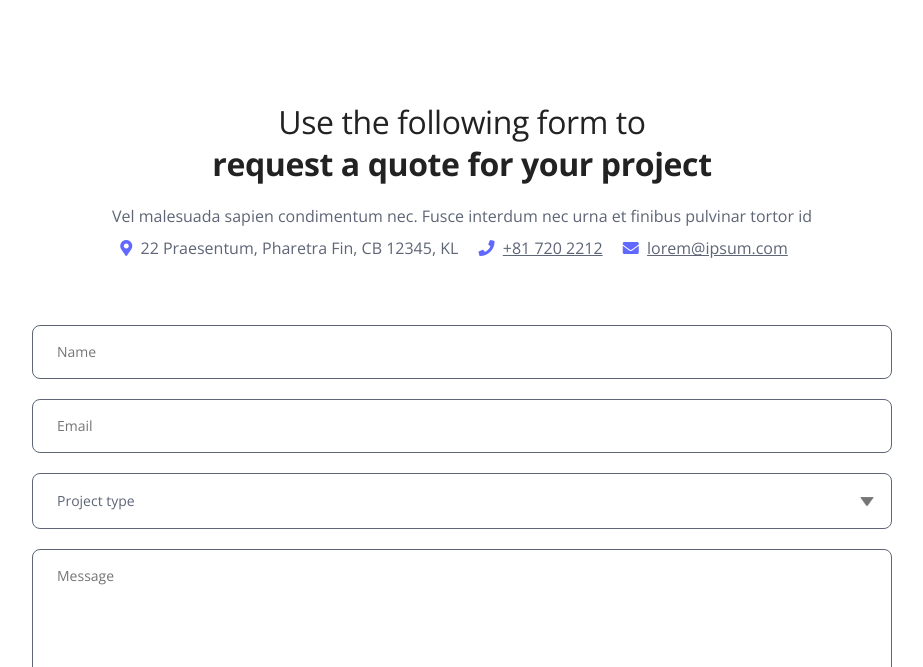
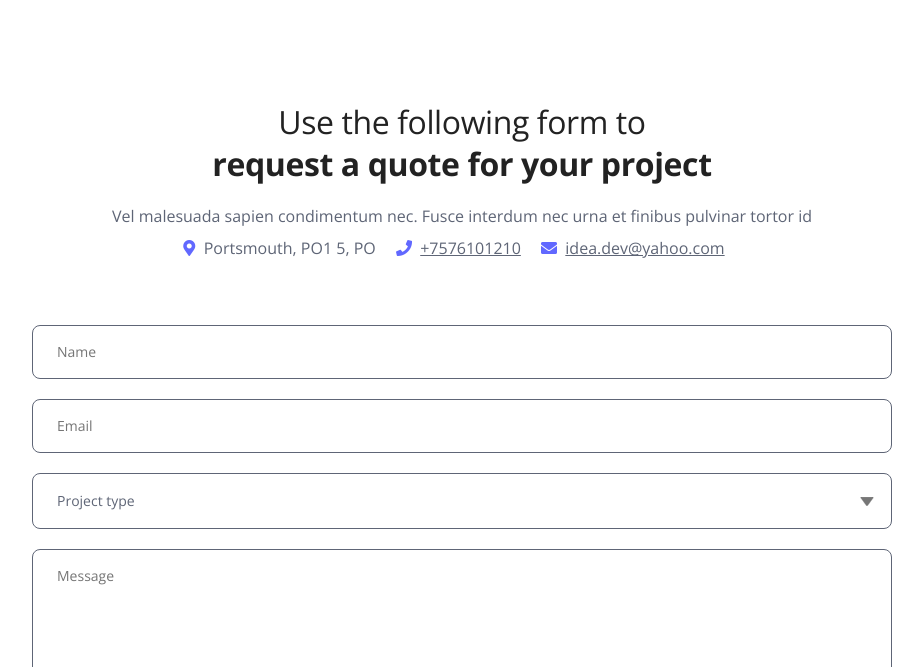
Before and after one commit to idea-development/idea-dev, a Django app: page / in a window 1280 px wide. Shown: the part 5833-6500 px from the top of the page, without its empty margins (178-1101 px from the left). Run offline with Django 4.2, Linux system fonts and the light colour scheme; some libraries are stand-ins or nearby versions.

Commit message:
index.html update v13

```diff
--- a/website/templates/index.html
+++ b/website/templates/index.html
@@ -567,9 +567,9 @@
                     <h2 class="h2-heading"><span>Use the following form to</span><br> request a quote for your project</h2>
                     <p class="p-heading">Vel malesuada sapien condimentum nec. Fusce interdum nec urna et finibus pulvinar tortor id</p>
                     <ul class="list-unstyled li-space-lg">
-                        <li><i class="fas fa-map-marker-alt"></i> &nbsp;22 Praesentum, Pharetra Fin, CB 12345, KL</li>
-                        <li><i class="fas fa-phone"></i> &nbsp;<a href="tel:00817202212">+81 720 2212</a></li>
-                        <li><i class="fas fa-envelope"></i> &nbsp;<a href="mailto:lorem@ipsum.com">lorem@ipsum.com</a></li>
+                        <li><i class="fas fa-map-marker-alt"></i> &nbsp;Portsmouth, PO1 5, PO</li>
+                        <li><i class="fas fa-phone"></i> &nbsp;<a href="tel:07576101210">+7576101210</a></li>
+                        <li><i class="fas fa-envelope"></i> &nbsp;<a href="mailto:idea.dev@yahoo.com">idea.dev@yahoo.com</a></li>
                     </ul>
                 </div> <!-- end of col -->
             </div> <!-- end of row -->
@@ -587,7 +587,7 @@
                         <div class="form-group">
                             <select class="form-control-select" required>
                                 <option class="select-option" value="" disabled selected>Project type</option>
-                                <option class="select-option" value="Company Website">Company Website</option>
+                                <option class="select-option" value="Company Website">Website</option>
                                 <option class="select-option" value="Landing Page">Landing Page</option>
                                 <option class="select-option" value="Online Shop">Online Shop</option>
                             </select>
```
